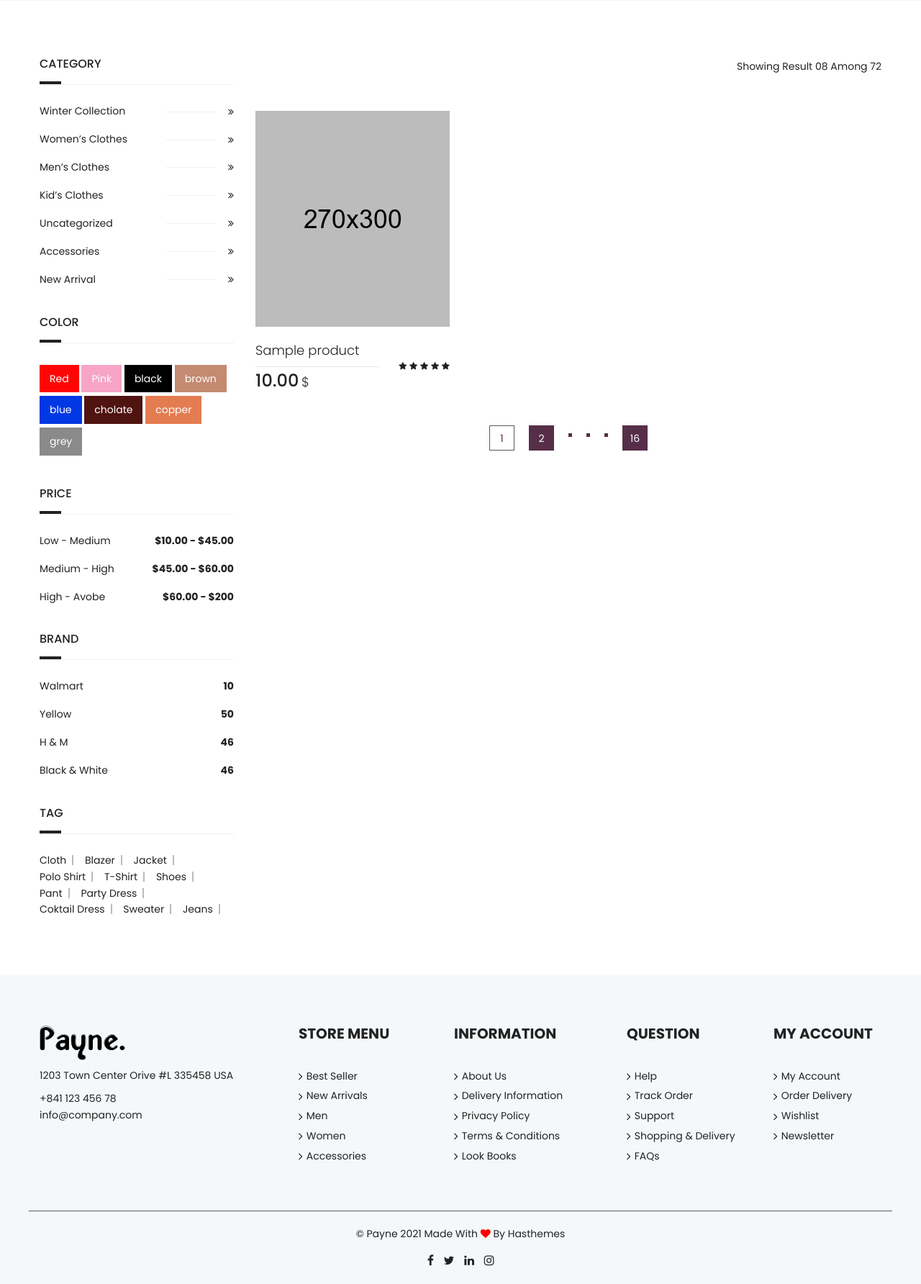
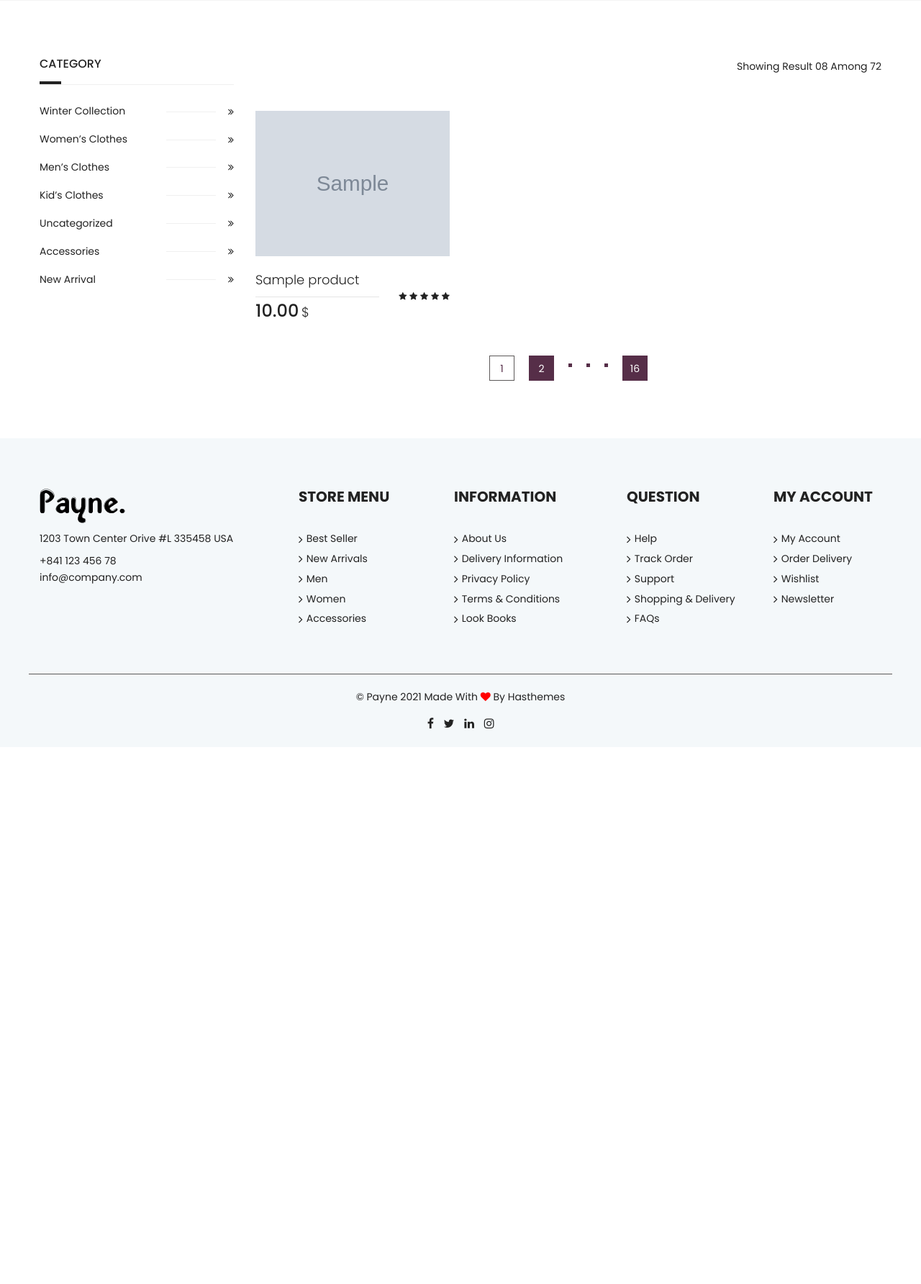
Before and after one commit to SoroushNajafi/shopping_online_3, a Django app: page /products/ in a window 1280 px wide. Shown: the part 336-2120 px from the top of the page at 72% size. After the commit the page ends 1349 px from the top, so only its background shows below. Run offline with Django 4.2, Linux system fonts and the light colour scheme; tables that the repository leaves empty hold one stand-in row (values such as "Sample post"); grey boxes marked "Sample" are stand-in pictures; parts of the project's set-up code (start-up, migrations or seed data) failed here and were passed over; some libraries are stand-ins or nearby versions.

Commit message:
media config added in settings and image field added to product

```diff
--- a/config/settings.py
+++ b/config/settings.py
@@ -160,6 +160,10 @@ USE_TZ = True
 STATIC_URL = 'static/'
 STATICFILES_DIRS = [os.path.join(BASE_DIR, 'static')]
 
+#media
+MEDIA_URL = 'media/'
+MEDIA_ROOT = os.path.join(BASE_DIR, 'media/')
+
 # Default primary key field type
 # https://docs.djangoproject.com/en/4.1/ref/settings/#default-auto-field
 
--- a/config/urls.py
+++ b/config/urls.py
@@ -15,6 +15,8 @@ Including another URLconf
 """
 from django.contrib import admin
 from django.urls import path, include
+from django.conf import settings
+from django.conf.urls.static import static
 
 urlpatterns = [
     path('admin/', admin.site.urls),
@@ -25,4 +27,4 @@ urlpatterns = [
 
     #rosetta (i18n)
     path('rosetta/', include('rosetta.urls')),
-]
+] + static(settings.MEDIA_URL, document_root=settings.MEDIA_ROOT)
--- a/products/models.py
+++ b/products/models.py
@@ -9,6 +9,10 @@ class Product(models.Model):
     description = models.TextField()
     price = models.DecimalField(max_digits=5, decimal_places=2)
     active = models.BooleanField(default=True)
+    image = models.ImageField(upload_to='product/product_img/', blank=True)
+    dimension = models.CharField(blank=True, max_length=60)
+    weight = models.PositiveIntegerField(null=True)
+    characteristic = models.TextField(null=True)
 
     datetime_created = models.DateTimeField(auto_now_add=True)
     datetime_modified = models.DateTimeField(auto_now=True)
--- a/products/templates/products/products_list.html
+++ b/products/templates/products/products_list.html
@@ -41,7 +41,9 @@
                                             <div class="product__inner">
                                                 <div class="product__image">
                                                     <figure class="product__image--holder">
-                                                        <img src="{% static 'img/products/product-03-270x300.jpg' %}" alt="Product">
+                                                        {% if product.image %}
+                                                        <img src="{{ product.image.url }}">
+                                                        {% endif %}
                                                     </figure>
                                                     <a href="{{ product.get_absolute_url }}" class="product__overlay"></a>
                                                 </div>
@@ -132,87 +134,87 @@
                                         </li>
                                     </ul>
                                 </div>
-                                <div class="shop-widget mb--40">
-                                    <h3 class="widget-title mb--30">Color</h3>
-                                    <div class="widget-color">
-                                        <a href="shop.html" class="red">Red</a>
-                                        <a href="shop.html" class="pink">Pink</a>
-                                        <a href="shop.html" class="black">black</a>
-                                        <a href="shop.html" class="brown">brown</a>
-                                        <a href="shop.html" class="blue">blue</a>
-                                        <a href="shop.html" class="cholate">cholate</a>
-                                        <a href="shop.html" class="copper">copper</a>
-                                        <a href="shop.html" class="gray">grey</a>
-                                    </div>
-                                </div>
-                                <div class="shop-widget mb--40">
-                                    <h3 class="widget-title mb--25">Price</h3>
-                                    <ul class="widget-list price-list">
-                                        <li>
-                                            <a href="shop.html">
-                                                <span>Low - Medium</span>
-                                                <strong class="font-weight-medium">$10.00 - $45.00</strong>
-                                            </a>
-                                        </li>
-                                        <li>
-                                            <a href="shop.html">
-                                                <span>Medium - High</span>
-                                                <strong class="font-weight-medium">$45.00 - $60.00</strong>
-                                            </a>
-                                        </li>
-                                        <li>
-                                            <a href="shop.html">
-                                                <span>High - Avobe</span>
-                                                <strong class="font-weight-medium">$60.00 - $200</strong>
-                                            </a>
-                                        </li>
-                                    </ul>
-                                </div>
-                                <div class="shop-widget mb--40">
-                                    <h3 class="widget-title mb--25">Brand</h3>
-                                    <ul class="widget-list brand-list">
-                                        <li>
-                                            <a href="shop.html">
-                                                <span>Walmart</span>
-                                                <strong class="color--red font-weight-medium">10</strong>
-                                            </a>
-                                        </li>
-                                        <li>
-                                            <a href="shop.html">
-                                                <span>Yellow</span>
-                                                <strong class="color--red font-weight-medium">50</strong>
-                                            </a>
-                                        </li>
-                                        <li>
-                                            <a href="shop.html">
-                                                <span>H &amp; M</span>
-                                                <strong class="color--red font-weight-medium">46</strong>
-                                            </a>
-                                        </li>
-                                        <li>
-                                            <a href="shop.html">
-                                                <span>Black &amp; White</span>
-                                                <strong class="color--red font-weight-medium">46</strong>
-                                            </a>
-                                        </li>
-                                    </ul>
-                                </div>
-                                <div class="shop-widget">
-                                    <h3 class="widget-title mb--25">Tag</h3>
-                                    <div class="tagcloud">
-                                        <a href="shop.html">Cloth</a>
-                                        <a href="shop.html">Blazer</a>
-                                        <a href="shop.html">Jacket</a>
-                                        <a href="shop.html">Polo Shirt</a>
-                                        <a href="shop.html">T-Shirt</a>
-                                        <a href="shop.html">Shoes</a>
-                                        <a href="shop.html">Pant</a>
-                                        <a href="shop.html">Party Dress</a>
-                                        <a href="shop.html">Coktail Dress</a>
-                                        <a href="shop.html">Sweater</a>
-                                        <a href="shop.html">Jeans</a>
-                                    </div>
-                                </div>
+{#                                <div class="shop-widget mb--40">#}
+{#                                    <h3 class="widget-title mb--30">Color</h3>#}
+{#                                    <div class="widget-color">#}
+{#                                        <a href="shop.html" class="red">Red</a>#}
+{#                                        <a href="shop.html" class="pink">Pink</a>#}
+{#                                        <a href="shop.html" class="black">black</a>#}
+{#                                        <a href="shop.html" class="brown">brown</a>#}
+{#                                        <a href="shop.html" class="blue">blue</a>#}
+{#                                        <a href="shop.html" class="cholate">cholate</a>#}
+{#                                        <a href="shop.html" class="copper">copper</a>#}
+{#                                        <a href="shop.html" class="gray">grey</a>#}
+{#                                    </div>#}
+{#                                </div>#}
+{#                                <div class="shop-widget mb--40">#}
+{#                                    <h3 class="widget-title mb--25">Price</h3>#}
+{#                                    <ul class="widget-list price-list">#}
+{#                                        <li>#}
+{#                                            <a href="shop.html">#}
+{#                                                <span>Low - Medium</span>#}
+{#                                                <strong class="font-weight-medium">$10.00 - $45.00</strong>#}
+{#                                            </a>#}
+{#                                        </li>#}
+{#                                        <li>#}
+{#                                            <a href="shop.html">#}
+{#                                                <span>Medium - High</span>#}
+{#                                                <strong class="font-weight-medium">$45.00 - $60.00</strong>#}
+{#                                            </a>#}
+{#                                        </li>#}
+{#                                        <li>#}
+{#                                            <a href="shop.html">#}
+{#                                                <span>High - Avobe</span>#}
+{#                                                <strong class="font-weight-medium">$60.00 - $200</strong>#}
+{#                                            </a>#}
+{#                                        </li>#}
+{#                                    </ul>#}
+{#                                </div>#}
+{#                                <div class="shop-widget mb--40">#}
+{#                                    <h3 class="widget-title mb--25">Brand</h3>#}
+{#                                    <ul class="widget-list brand-list">#}
+{#                                        <li>#}
+{#                                            <a href="shop.html">#}
+{#                                                <span>Walmart</span>#}
+{#                                                <strong class="color--red font-weight-medium">10</strong>#}
+{#                                            </a>#}
+{#                                        </li>#}
+{#                                        <li>#}
+{#                                            <a href="shop.html">#}
+{#                                                <span>Yellow</span>#}
+{#                                                <strong class="color--red font-weight-medium">50</strong>#}
+{#                                            </a>#}
+{#                                        </li>#}
+{#                                        <li>#}
+{#                                            <a href="shop.html">#}
+{#                                                <span>H &amp; M</span>#}
+{#                                                <strong class="color--red font-weight-medium">46</strong>#}
+{#                                            </a>#}
+{#                                        </li>#}
+{#                                        <li>#}
+{#                                            <a href="shop.html">#}
+{#                                                <span>Black &amp; White</span>#}
+{#                                                <strong class="color--red font-weight-medium">46</strong>#}
+{#                                            </a>#}
+{#                                        </li>#}
+{#                                    </ul>#}
+{#                                </div>#}
+{#                                <div class="shop-widget">#}
+{#                                    <h3 class="widget-title mb--25">Tag</h3>#}
+{#                                    <div class="tagcloud">#}
+{#                                        <a href="shop.html">Cloth</a>#}
+{#                                        <a href="shop.html">Blazer</a>#}
+{#                                        <a href="shop.html">Jacket</a>#}
+{#                                        <a href="shop.html">Polo Shirt</a>#}
+{#                                        <a href="shop.html">T-Shirt</a>#}
+{#                                        <a href="shop.html">Shoes</a>#}
+{#                                        <a href="shop.html">Pant</a>#}
+{#                                        <a href="shop.html">Party Dress</a>#}
+{#                                        <a href="shop.html">Coktail Dress</a>#}
+{#                                        <a href="shop.html">Sweater</a>#}
+{#                                        <a href="shop.html">Jeans</a>#}
+{#                                    </div>#}
+{#                                </div>#}
                             </aside>
                         </div>
                     </div>
--- a/requirements.txt
+++ b/requirements.txt
@@ -16,6 +16,7 @@ idna==3.4
 marshmallow==3.19.0
 oauthlib==3.2.2
 packaging==21.3
+Pillow==9.3.0
 polib==1.1.1
 psycopg2-binary==2.9.5
 pycparser==2.21
```
Also changed, not shown: products/templates/products/product_detail.html (+18 -21 lines), media/product/product_img/Chair1.jpg (added), media/product/product_img/DiningTable1.jpg (added), media/product/product_img/Sofa_Grady1.jpg (added), products/migrations/0006_product_image_alter_comment_body_alter_comment_stars.py (added), products/migrations/0007_product_characteristic_product_dimension_and_more.py (added).
